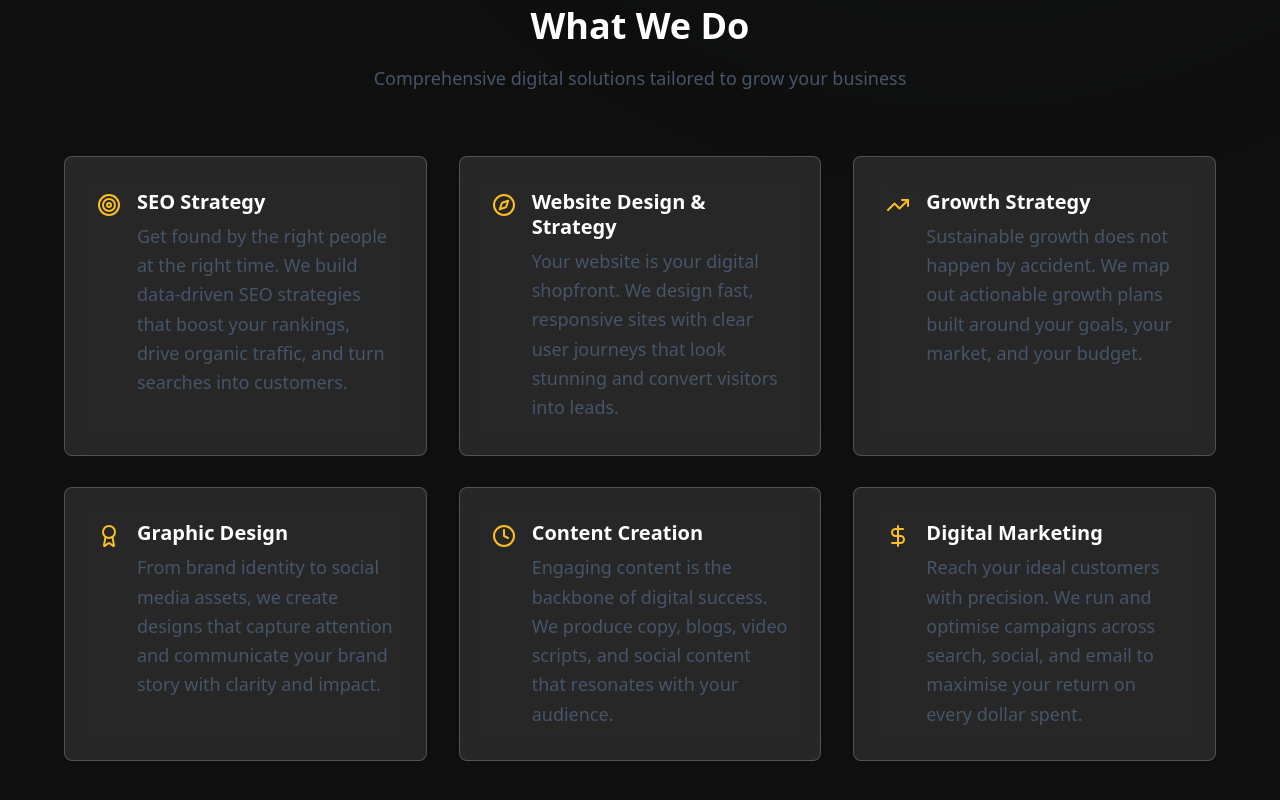
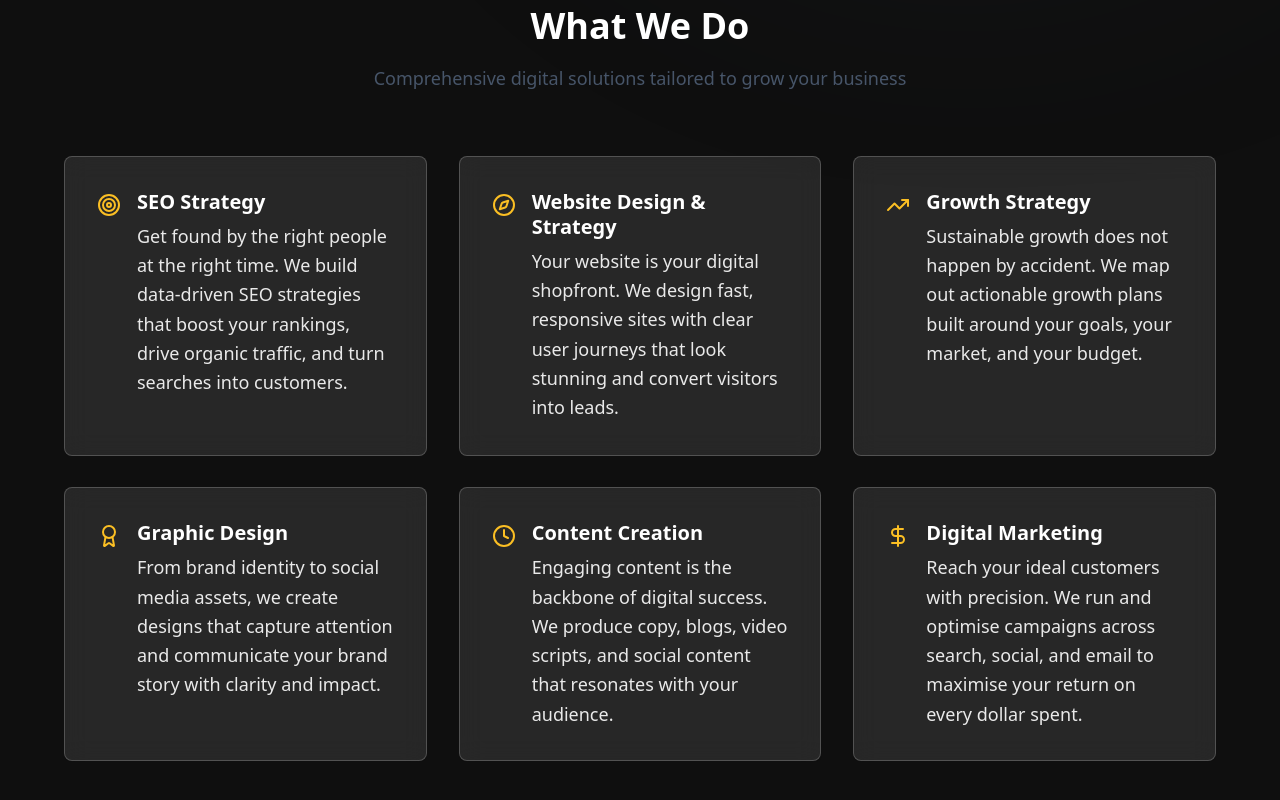
Before and after one commit to jakekirkman04/Cyber-1, a React (Vite) app: page /greenvalley in a window 1280 px wide. Shown: the part 1111-1911 px from the top of the page. Built offline with nearby package versions, Linux system fonts and the light colour scheme; no server answers.

Commit message:
Updated CapabilityCard.tsx

```diff
--- a/src/screens/BusinessConsultant/components/CapabilityCard.tsx
+++ b/src/screens/BusinessConsultant/components/CapabilityCard.tsx
@@ -21,7 +21,7 @@ export const CapabilityCard = ({ title, description, icon: Icon, index }: Capabi
                     <h3 className="text-xl font-semibold text-white mb-2 leading-tight">
                         {title}
                     </h3>
-                    <p className="text-lg text-slate-600 leading-relaxed group-hover:text-slate-400 transition-colors">
+                    <p className="text-lg text-white/90 leading-relaxed group-hover:text-white transition-colors">
                         {description}
                     </p>
                 </div>
--- a/src/screens/GreenValley/components/CapabilityCard.tsx
+++ b/src/screens/GreenValley/components/CapabilityCard.tsx
@@ -21,7 +21,7 @@ export const CapabilityCard = ({ title, description, icon: Icon, index }: Capabi
                     <h3 className="text-xl font-semibold text-white mb-2 leading-tight">
                         {title}
                     </h3>
-                    <p className="text-lg text-slate-600 leading-relaxed group-hover:text-slate-400 transition-colors">
+                    <p className="text-lg text-white/90 leading-relaxed group-hover:text-white transition-colors">
                         {description}
                     </p>
                 </div>
```
